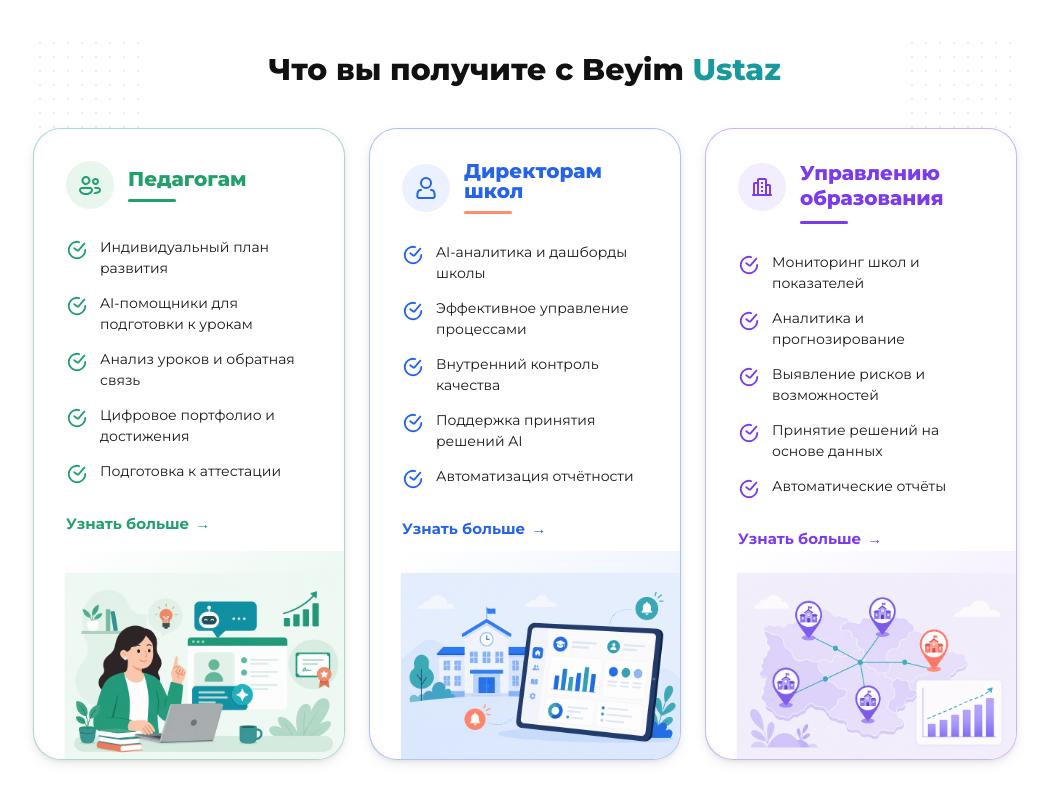
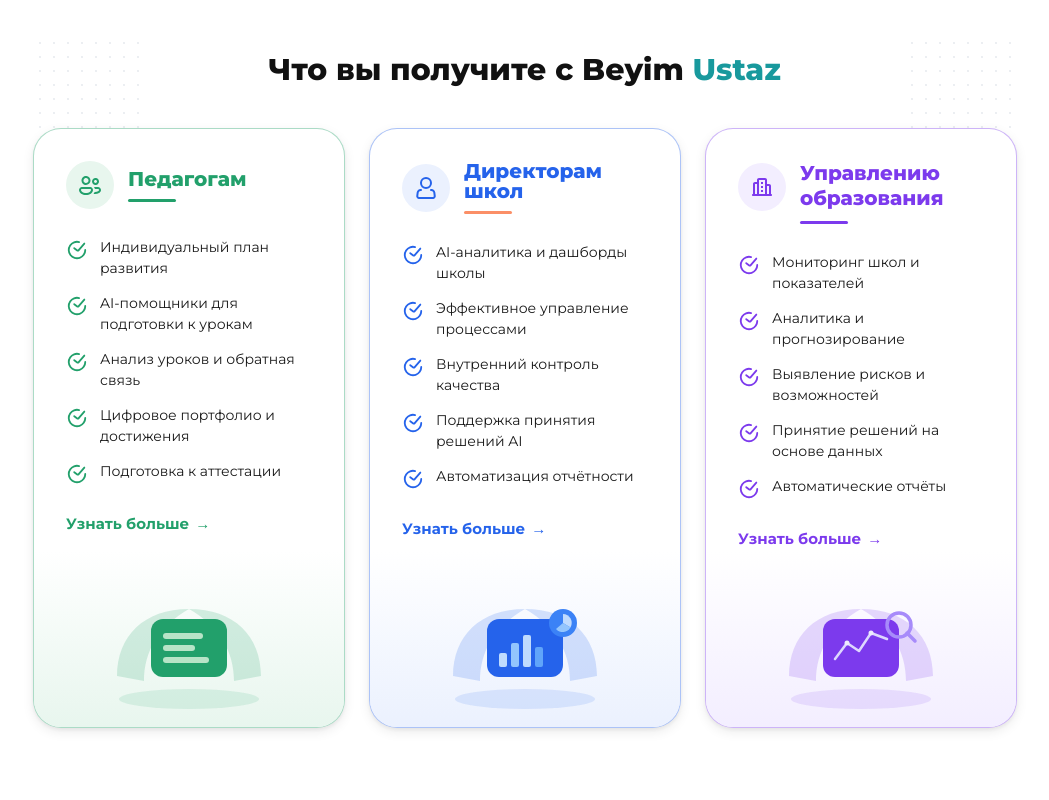
Before and after one commit to Madi4ar/redesign-beyim-ai, a website: page index.html in a window 1280 px wide. Shown: the part 2080-2880 px from the top of the page, without its empty margins (231-1280 px from the left). Drawn offline with nearby package versions, Linux system fonts and the light colour scheme.

Commit message:
Add files via upload

```diff
--- a/index.html
+++ b/index.html
@@ -1901,7 +1901,7 @@
               <article
                 class="relative bg-white rounded-[28px] shadow-[0_12px_40px_rgba(15,37,64,0.08)] border border-slate-100 overflow-hidden flex flex-col min-h-[520px]"
               >
-                <div class="relative z-10 p-8 pb-52 flex-1 flex flex-col">
+                <div class="relative z-10 p-8 pb-44 flex-1 flex flex-col">
                   <div class="flex items-center gap-3.5">
                     <span
                       class="w-12 h-12 rounded-full bg-[#E8F6EE] flex items-center justify-center shrink-0"
@@ -2060,17 +2060,69 @@
                   >
                 </div>
                 <div
-                  class="absolute bottom-0 right-0 w-[90%] h-52 pointer-events-none"
+                  class="absolute bottom-0 left-0 right-0 h-44 pointer-events-none flex items-end justify-center pb-4"
                   aria-hidden="true"
                 >
                   <div
-                    class="absolute inset-0 bg-gradient-to-tl from-[#E8F6EE] via-[#E8F6EE]/70 to-transparent"
+                    class="absolute inset-0 bg-gradient-to-t from-[#E8F6EE] via-[#E8F6EE]/50 to-transparent"
                   ></div>
-                  <img
-                    src="assets/audience-teachers.png?v=2"
-                    alt=""
-                    class="absolute bottom-0 right-0 w-full h-full object-contain object-bottom drop-shadow-sm"
-                  />
+                  <svg
+                    class="relative z-10 w-[200px] h-[130px]"
+                    viewBox="0 0 200 130"
+                    fill="none"
+                    xmlns="http://www.w3.org/2000/svg"
+                  >
+                    <ellipse
+                      cx="100"
+                      cy="118"
+                      rx="70"
+                      ry="10"
+                      fill="#22A06B"
+                      fill-opacity="0.12"
+                    />
+                    <path
+                      d="M28 95 C28 55 55 28 100 28 C70 45 55 70 55 100 Z"
+                      fill="#22A06B"
+                      fill-opacity="0.18"
+                    />
+                    <path
+                      d="M172 95 C172 55 145 28 100 28 C130 45 145 70 145 100 Z"
+                      fill="#22A06B"
+                      fill-opacity="0.18"
+                    />
+                    <rect
+                      x="62"
+                      y="38"
+                      width="76"
+                      height="58"
+                      rx="12"
+                      fill="#22A06B"
+                    />
+                    <rect
+                      x="74"
+                      y="52"
+                      width="40"
+                      height="6"
+                      rx="3"
+                      fill="#B7E4C7"
+                    />
+                    <rect
+                      x="74"
+                      y="64"
+                      width="32"
+                      height="6"
+                      rx="3"
+                      fill="#B7E4C7"
+                    />
+                    <rect
+                      x="74"
+                      y="76"
+                      width="46"
+                      height="6"
+                      rx="3"
+                      fill="#B7E4C7"
+                    />
+                  </svg>
                 </div>
               </article>
 
@@ -2078,7 +2130,7 @@
               <article
                 class="relative bg-white rounded-[28px] shadow-[0_12px_40px_rgba(15,37,64,0.08)] border border-slate-100 overflow-hidden flex flex-col min-h-[520px]"
               >
-                <div class="relative z-10 p-8 pb-52 flex-1 flex flex-col">
+                <div class="relative z-10 p-8 pb-44 flex-1 flex flex-col">
                   <div class="flex items-center gap-3.5">
                     <span
                       class="w-12 h-12 rounded-full bg-[#EBF1FE] flex items-center justify-center shrink-0"
@@ -2245,17 +2297,58 @@
                   >
                 </div>
                 <div
-                  class="absolute bottom-0 right-0 w-[90%] h-52 pointer-events-none"
+                  class="absolute bottom-0 left-0 right-0 h-44 pointer-events-none flex items-end justify-center pb-4"
                   aria-hidden="true"
                 >
                   <div
-                    class="absolute inset-0 bg-gradient-to-tl from-[#EBF1FE] via-[#EBF1FE]/70 to-transparent"
+                    class="absolute inset-0 bg-gradient-to-t from-[#EBF1FE] via-[#EBF1FE]/50 to-transparent"
                   ></div>
-                  <img
-                    src="assets/audience-directors.png?v=2"
-                    alt=""
-                    class="absolute bottom-0 right-0 w-full h-full object-contain object-bottom drop-shadow-sm"
-                  />
+                  <svg
+                    class="relative z-10 w-[200px] h-[130px]"
+                    viewBox="0 0 200 130"
+                    fill="none"
+                    xmlns="http://www.w3.org/2000/svg"
+                  >
+                    <ellipse
+                      cx="100"
+                      cy="118"
+                      rx="70"
+                      ry="10"
+                      fill="#2563EB"
+                      fill-opacity="0.12"
+                    />
+                    <path
+                      d="M28 95 C28 55 55 28 100 28 C70 45 55 70 55 100 Z"
+                      fill="#2563EB"
+                      fill-opacity="0.18"
+                    />
+                    <path
+                      d="M172 95 C172 55 145 28 100 28 C130 45 145 70 145 100 Z"
+                      fill="#2563EB"
+                      fill-opacity="0.18"
+                    />
+                    <rect
+                      x="62"
+                      y="38"
+                      width="76"
+                      height="58"
+                      rx="12"
+                      fill="#2563EB"
+                    />
+                    <rect x="74" y="72" width="8" height="14" rx="2" fill="#BFDBFE" />
+                    <rect x="86" y="62" width="8" height="24" rx="2" fill="#93C5FD" />
+                    <rect x="98" y="54" width="8" height="32" rx="2" fill="#BFDBFE" />
+                    <rect x="110" y="66" width="8" height="20" rx="2" fill="#60A5FA" />
+                    <circle cx="138" cy="42" r="14" fill="#3B82F6" />
+                    <path
+                      d="M138 42 L138 33 A9 9 0 0 1 145.5 46.5 Z"
+                      fill="#BFDBFE"
+                    />
+                    <path
+                      d="M138 42 L145.5 46.5 A9 9 0 0 1 131 48 Z"
+                      fill="#93C5FD"
+                    />
+                  </svg>
                 </div>
               </article>
 
@@ -2263,7 +2356,7 @@
               <article
                 class="relative bg-white rounded-[28px] shadow-[0_12px_40px_rgba(15,37,64,0.08)] border border-slate-100 overflow-hidden flex flex-col min-h-[520px]"
               >
-                <div class="relative z-10 p-8 pb-52 flex-1 flex flex-col">
+                <div class="relative z-10 p-8 pb-44 flex-1 flex flex-col">
                   <div class="flex items-start gap-3.5">
                     <span
                       class="w-12 h-12 rounded-full bg-[#F3EEFF] flex items-center justify-center shrink-0 mt-0.5"
@@ -2422,17 +2515,72 @@
                   >
                 </div>
                 <div
-                  class="absolute bottom-0 right-0 w-[90%] h-52 pointer-events-none"
+                  class="absolute bottom-0 left-0 right-0 h-44 pointer-events-none flex items-end justify-center pb-4"
                   aria-hidden="true"
                 >
                   <div
-                    class="absolute inset-0 bg-gradient-to-tl from-[#F3EEFF] via-[#F3EEFF]/70 to-transparent"
+                    class="absolute inset-0 bg-gradient-to-t from-[#F3EEFF] via-[#F3EEFF]/50 to-transparent"
                   ></div>
-                  <img
-                    src="assets/audience-edu-mgmt.png?v=2"
-                    alt=""
-                    class="absolute bottom-0 right-0 w-full h-full object-contain object-bottom drop-shadow-sm"
-                  />
+                  <svg
+                    class="relative z-10 w-[200px] h-[130px]"
+                    viewBox="0 0 200 130"
+                    fill="none"
+                    xmlns="http://www.w3.org/2000/svg"
+                  >
+                    <ellipse
+                      cx="100"
+                      cy="118"
+                      rx="70"
+                      ry="10"
+                      fill="#7C3AED"
+                      fill-opacity="0.12"
+                    />
+                    <path
+                      d="M28 95 C28 55 55 28 100 28 C70 45 55 70 55 100 Z"
+                      fill="#7C3AED"
+                      fill-opacity="0.18"
+                    />
+                    <path
+                      d="M172 95 C172 55 145 28 100 28 C130 45 145 70 145 100 Z"
+                      fill="#7C3AED"
+                      fill-opacity="0.18"
+                    />
+                    <rect
+                      x="62"
+                      y="38"
+                      width="76"
+                      height="58"
+                      rx="12"
+                      fill="#7C3AED"
+                    />
+                    <path
+                      d="M74 78 L86 62 L98 70 L110 52 L126 58"
+                      stroke="#DDD6FE"
+                      stroke-width="2.5"
+                      stroke-linecap="round"
+                      stroke-linejoin="round"
+                      fill="none"
+                    />
+                    <circle cx="86" cy="62" r="2.5" fill="#EDE9FE" />
+                    <circle cx="110" cy="52" r="2.5" fill="#EDE9FE" />
+                    <circle
+                      cx="138"
+                      cy="44"
+                      r="12"
+                      stroke="#A78BFA"
+                      stroke-width="3.5"
+                      fill="none"
+                    />
+                    <line
+                      x1="146"
+                      y1="52"
+                      x2="154"
+                      y2="60"
+                      stroke="#A78BFA"
+                      stroke-width="3.5"
+                      stroke-linecap="round"
+                    />
+                  </svg>
                 </div>
               </article>
             </div>
```
